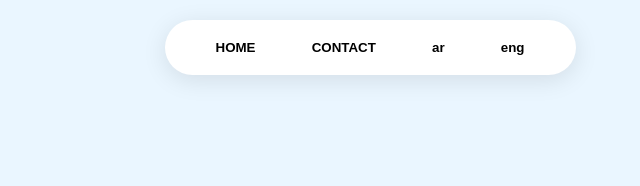
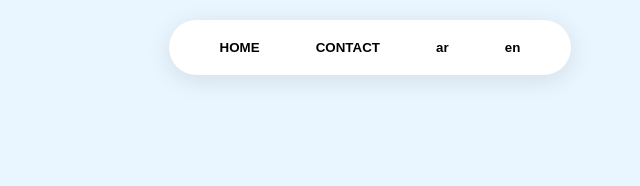
Before and after one commit to yoyou458/aseel-ashraf, a plain HTML site: page index.html in a window 1280 px wide. Shown: the top 186 px of the page, 270-910 px from the left. Drawn offline with Linux system fonts and the light colour scheme.

Commit message:
Update index.html

```diff
--- a/index.html
+++ b/index.html
@@ -205,7 +205,7 @@ p {
     <button onclick="showPage('home')">HOME</button>
     <button onclick="showPage('contact')">CONTACT</button>
     <button onclick="setLang('ar')">ar</button>
-    <button onclick="setLang('en')">eng</button>
+    <button onclick="setLang('en')">en</button>
   </nav>
 </header>
 
```
